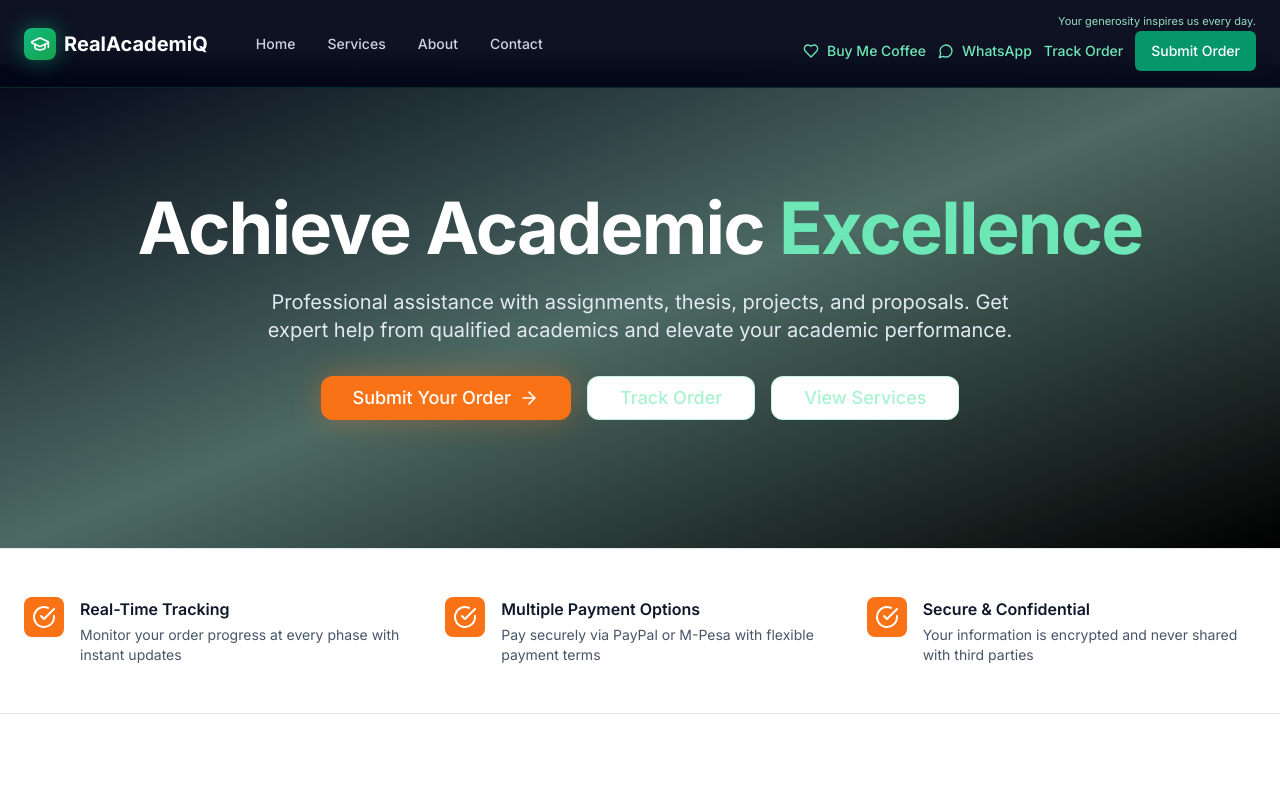
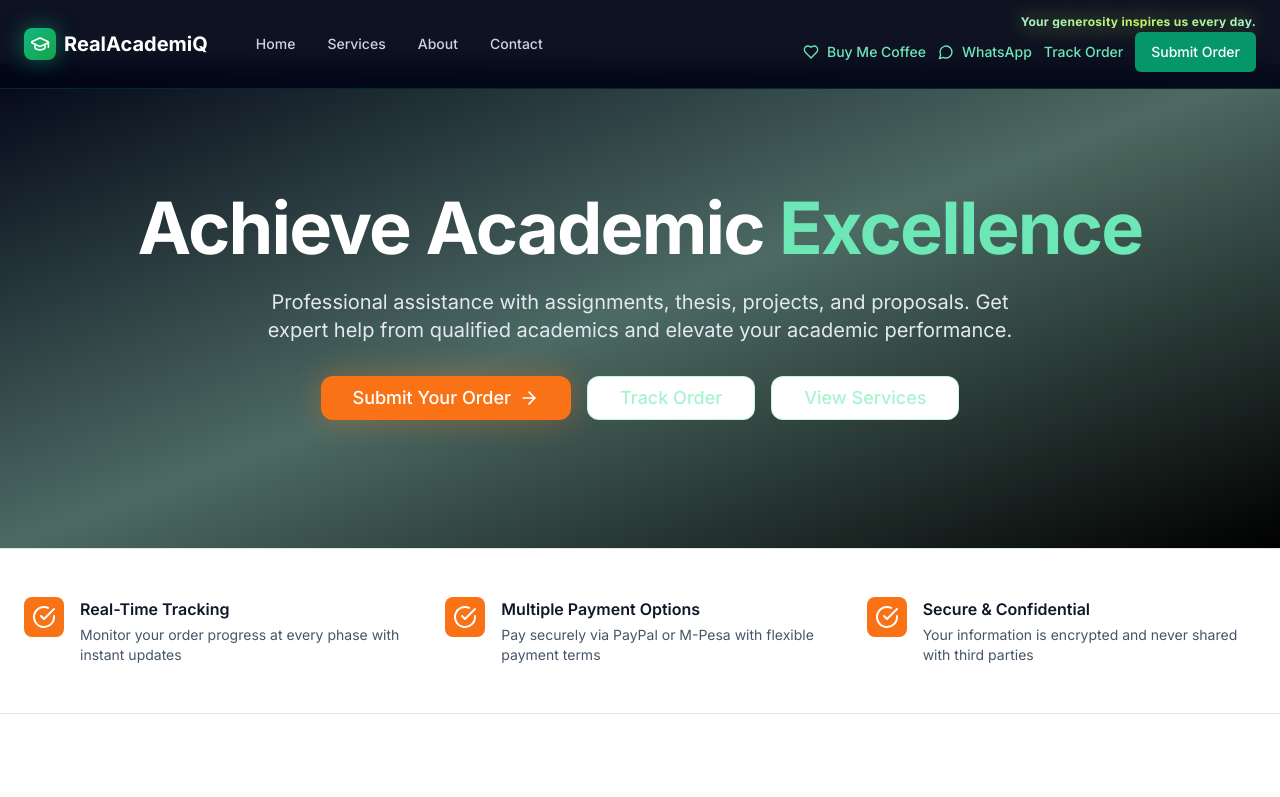
Before and after one commit to WolfriderReal/RealAcademiQ-, a Next.js app: page / in a window 1280 px wide. Shown: the top 797 px of the page. Built offline with nearby package versions, Linux system fonts and the light colour scheme.

Commit message:
Make generosity header message flashy and blinking

```diff
--- a/src/app/globals.css
+++ b/src/app/globals.css
@@ -1,6 +1,17 @@
 @tailwind base;
 @tailwind components;
 @tailwind utilities;
+
+@keyframes blink {
+  0%,
+  49% {
+    opacity: 1;
+  }
+  50%,
+  100% {
+    opacity: 0.35;
+  }
+}
 
 @layer base {
   :root {
--- a/src/components/Header.tsx
+++ b/src/components/Header.tsx
@@ -50,7 +50,7 @@ export default function Header() {
           </div>
 
           <div className="flex flex-col items-end gap-1">
-            <p className="hidden lg:block text-[11px] leading-none text-emerald-200/90">
+            <p className="hidden lg:block text-xs font-bold leading-none tracking-wide text-transparent bg-clip-text bg-gradient-to-r from-emerald-200 via-lime-300 to-emerald-200 drop-shadow-[0_0_10px_rgba(163,230,53,0.8)] animate-[blink_1s_steps(2,start)_infinite]">
               Your generosity inspires us every day.
             </p>
             <div className="flex items-center gap-3 relative">
```
